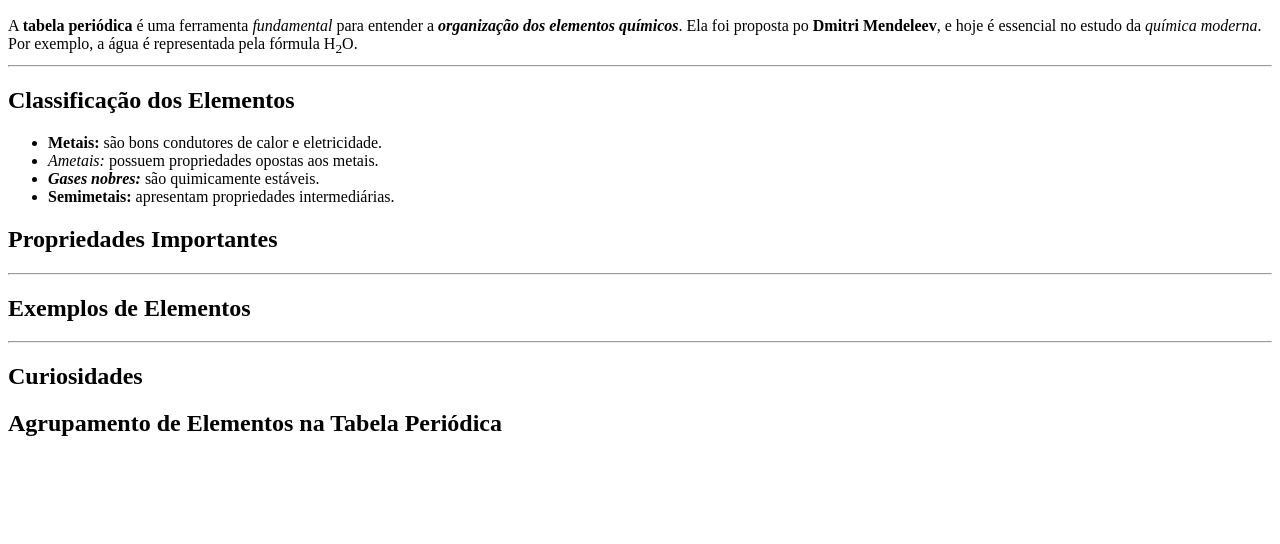
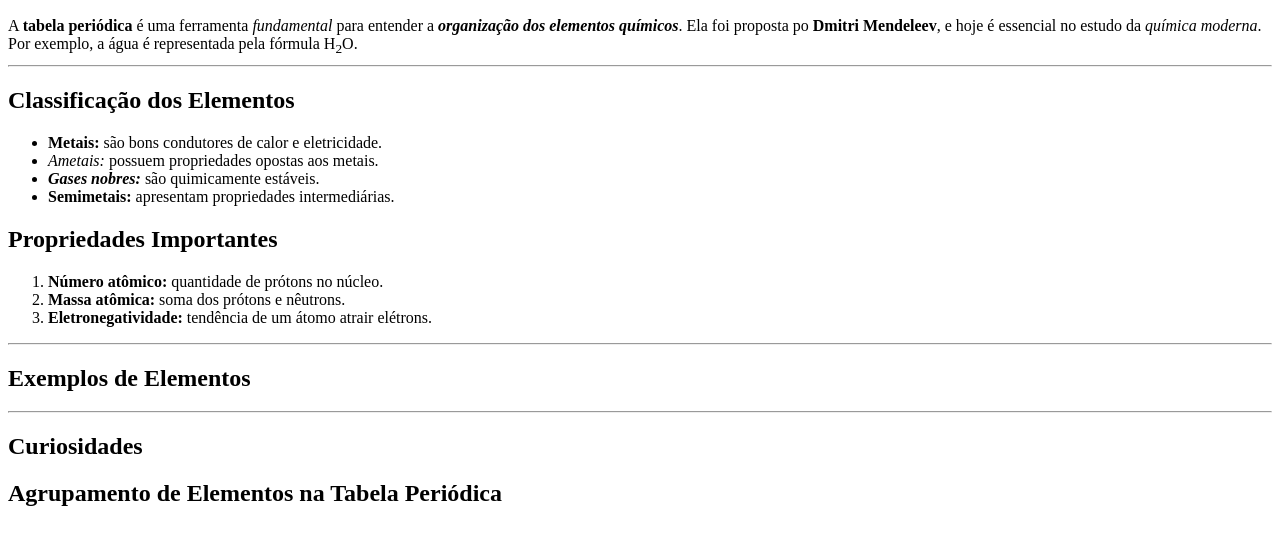
Before and after one commit to MoonyLina/Exercicio-revisao, a plain HTML site: page index.html in a window 1280 px wide. Shown: the part 110-654 px from the top of the page. Drawn offline with Linux system fonts and the light colour scheme.

Commit message:
Propriedades Importantes

```diff
--- a/index.html
+++ b/index.html
@@ -21,6 +21,11 @@
         <li><b>Semimetais:</b> apresentam propriedades intermediárias.</li>
     </ul>
     <h2>Propriedades Importantes</h2>
+    <ol>
+        <li><b>Número atômico:</b> quantidade de prótons no núcleo.</li>
+        <li><b>Massa atômica:</b> soma dos prótons e nêutrons.</li>
+        <li><b>Eletronegatividade:</b> tendência de um átomo atrair elétrons.</li>
+    </ol>
     <hr>
 
     <h2>Exemplos de Elementos</h2>
```
